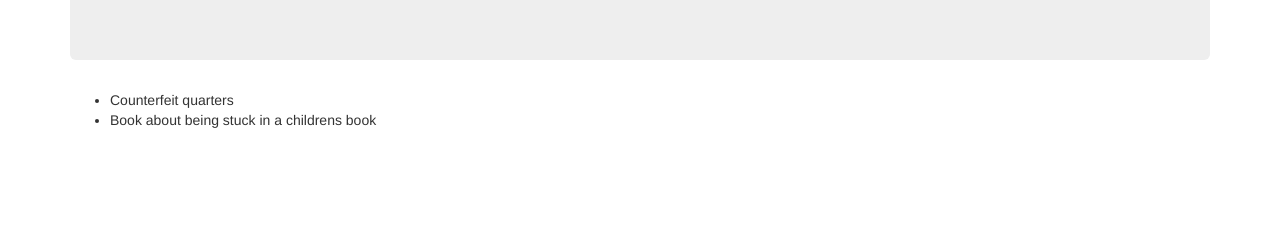
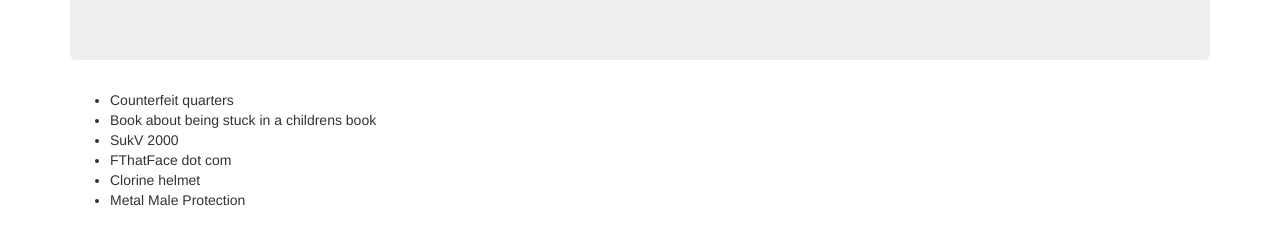
Before and after one commit to jeffbean/worstdeas-web, a plain HTML site: page web/index.html in a window 1280 px wide. Shown: the part 216-460 px from the top of the page. Drawn offline with Linux system fonts and the light colour scheme.

Commit message:
Update index.html
Adding some of the ideas to the list

```diff
--- a/web/index.html
+++ b/web/index.html
@@ -40,6 +40,10 @@
 	<ul>
 	    <li>Counterfeit quarters</li>
 	    <li>Book about being stuck in a childrens book</li>
+	    <li>SukV 2000</li>
+	    <li>FThatFace dot com</li>
+	    <li>Clorine helmet</li>
+	    <li>Metal Male Protection</li>
 	</ul>
     </p>
 </div>
```
